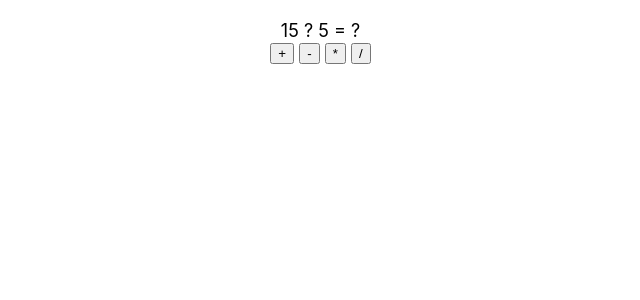
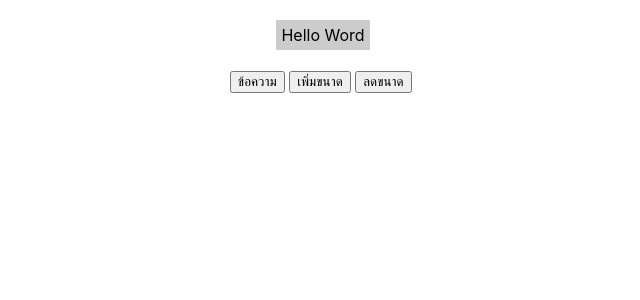
Before and after one commit to Chanisatabarry/app1, a React (Create React App) app: page / in a window 1280 px wide. Shown: the top 300 px of the page, without its empty margins (317-957 px from the left). Built offline with nearby package versions, Linux system fonts and the light colour scheme.

Commit message:
new MessageBox

```diff
--- a/src/App.js
+++ b/src/App.js
@@ -1,5 +1,6 @@
 import React from 'react'
-import RefsFunc from './refs-func';
+import MessageBox from './state-func'
+
 export default function App(){
-  return<RefsFunc/>
+  return<MessageBox/>
  }
--- /dev/null
+++ b/src/state-func.js
@@ -0,0 +1,33 @@
+import React,{useState} from 'react'
+
+export default function MessageBox(){
+    let [text,setText] = useState('Hello Word')
+    let [size,setSize] = React.useState(16)
+
+    const onClickSetText = () => {
+        let t = prompt('กำหนดข้อความ')
+        if(t) {
+            setText(t)
+        }
+    }
+    const onClickZoomIn = () =>{
+        let newSize = size + 1
+        setSize(newSize)
+    }
+    let msgboxStyle = {
+        display: 'inline-block',
+        width:'350',
+        fontSize:size,
+        backgroundColor:'#ccc',
+        padding:5,
+        textAlign:'left'
+    }
+    return(
+        <div style={{textAlign:'center',marginTop:20}}>
+            <div style={msgboxStyle}>{text}</div><br/><br/>
+            <button onClick={onClickSetText}>ข้อความ</button>&nbsp;
+            <button onClick={onClickZoomIn}>เพิ่มขนาด</button>&nbsp;
+            <button onClick={() => setSize(size-1)}>ลดขนาด</button>&nbsp;
+        </div>
+    )
+}
```
